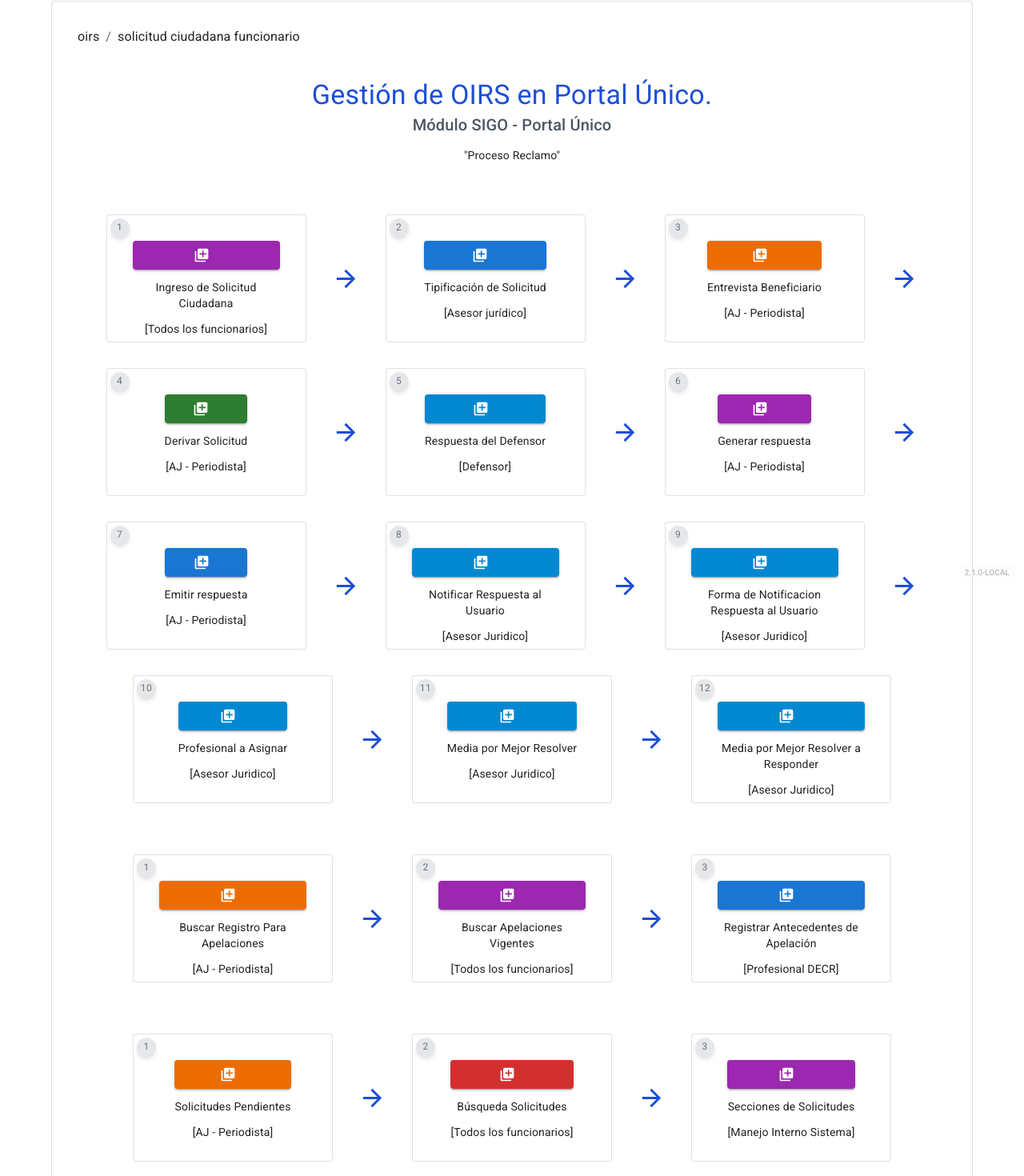
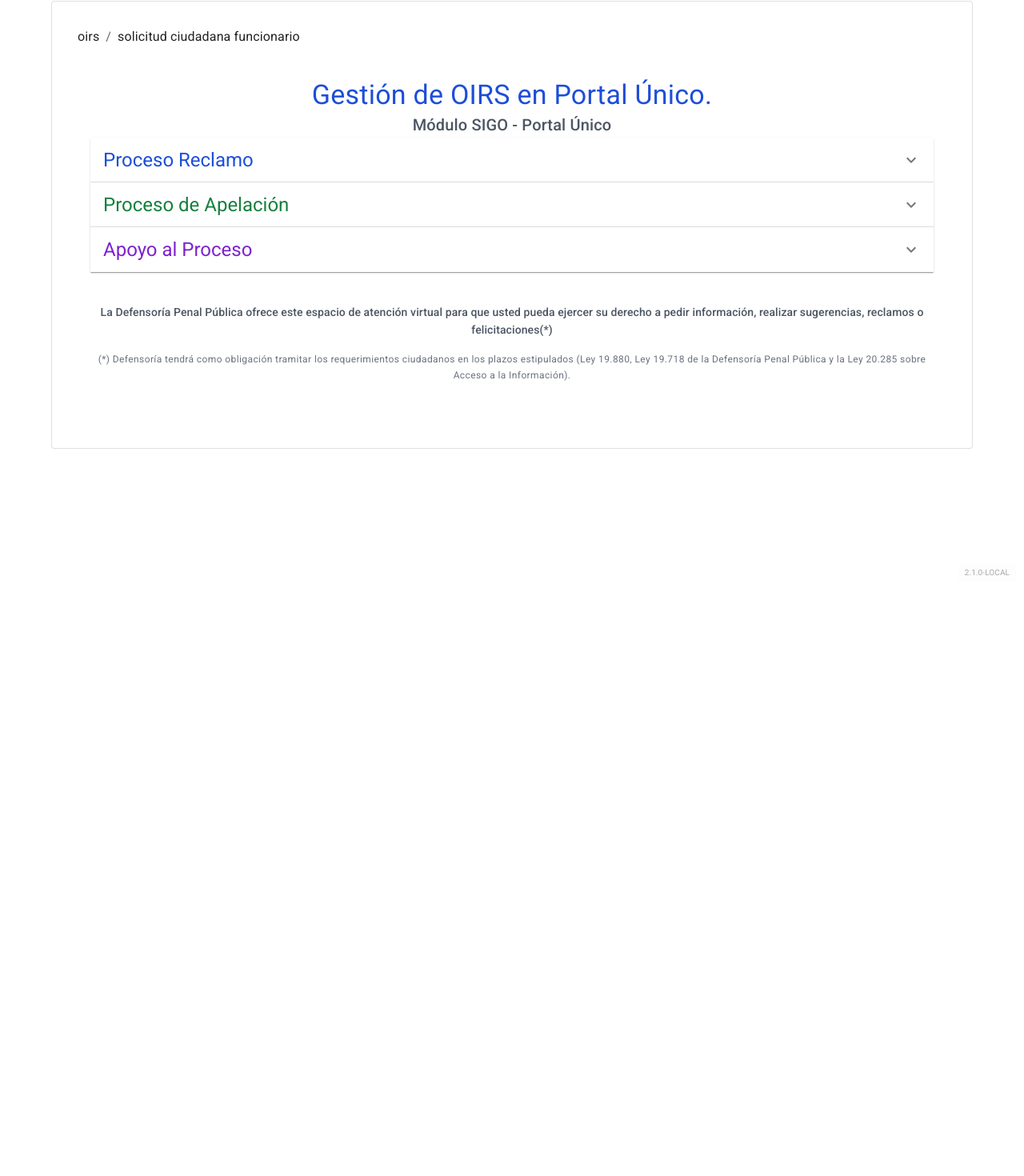
Before and after one commit to reneframirez/oirs-externo-frontend, a React (Vite) app: page /oirs/solicitud-ciudadana-funcionario in a window 1280 px wide. Shown: the part 63-1533 px from the top of the page at 80% size. After the commit the page ends 800 px from the top, so only its background shows below. Built offline with nearby package versions, Linux system fonts and the light colour scheme.

Commit message:
Integración Apelación

```diff
--- a/src/App.jsx
+++ b/src/App.jsx
@@ -29,8 +29,7 @@
 import AsignarProfesional from './pages/oirs/solicitud-ciudadana-funcionario/asignar-profesional';
 import MejorResolver from './pages/oirs/solicitud-ciudadana-funcionario/Apelaciones/mejor-resolver';
 import ResponderMmr from './pages/oirs/solicitud-ciudadana-funcionario/Apelaciones/responder-mmr';
-
-
+import DerivarApelacion from './pages/oirs/solicitud-ciudadana-funcionario/Apelaciones/derivar-apelacion';
 
 function App() {
 	useSesionExpiradaCheck();
@@ -75,6 +74,7 @@
 						<Route path='busqueda-apelaciones-vigentes' element= {<BusquedaApelacionesVigentes />} />
 						<Route path='registrar-antecedentes-apelacion' element= {<RegistrarAntecedentesApelacion />} />
                         <Route path="responder-mmr" element= {<ResponderMmr/>} />
+						<Route path="derivar-apelacion" element= {<DerivarApelacion/>} />
 					</Route>
 				</Route>
 			</Routes>
--- a/src/pages/oirs/solicitud-ciudadana-funcionario/Apelaciones/registrar-antecedentes-apelacion/RegistrarAntecedentesApelacion.jsx
+++ b/src/pages/oirs/solicitud-ciudadana-funcionario/Apelaciones/registrar-antecedentes-apelacion/RegistrarAntecedentesApelacion.jsx
@@ -86,7 +86,7 @@
       <Grid container spacing={3}>
       <Grid item xs={12}>
             <Typography variant="h5" gutterBottom sx={{ mt: 4 }}>
-                Ingresar Resolución
+                Ingresar Oficio
             </Typography>
         </Grid>
         <Grid item xs={12}>
--- a/src/pages/oirs/solicitud-ciudadana-funcionario/index.jsx
+++ b/src/pages/oirs/solicitud-ciudadana-funcionario/index.jsx
@@ -1,7 +1,9 @@
 // src/pages/Inicio.jsx
-import { Box, Button, Card, CardContent, Typography } from '@mui/material';
+import React from 'react';
+import { Box, Button, Card, CardContent, Typography, Accordion, AccordionSummary, AccordionDetails } from '@mui/material';
 import AddToPhotosIcon from '@mui/icons-material/AddToPhotos';
 import ArrowForwardIcon from '@mui/icons-material/ArrowForward';
+import ExpandMoreIcon from '@mui/icons-material/ExpandMore';
 import { Link, Outlet, useLocation } from 'react-router-dom';
 
 const SolicitudCiudadanaFuncionario = () => {
@@ -44,42 +46,69 @@
         url: 'generar-respuesta',
         titulo: 'Generar respuesta',
         rol: '[AJ - Periodista]',
-        color: 'secondary'
+        color: 'error'
     },
     {
         url: 'emitir-respuesta',
         titulo: 'Emitir respuesta',
         rol: '[AJ - Periodista]',
-        color: 'primary'
+        color: 'secondary'
     },
     {
       url: 'notificar-respuesta',
       titulo: 'Notificar Respuesta al Usuario',
       rol: '[Asesor Juridico]',
-      color: 'info'
+      color: 'primary'
     },
     {
       url: 'recepcion-notificacion',
       titulo: 'Forma de Notificacion Respuesta al Usuario',
       rol: '[Asesor Juridico]',
+      color: 'warning'
+    },
+  ];
+
+  const apelacionCardsData = [
+    {
+      url: 'apelaciones-busqueda-registro',
+      titulo: 'Ingresar Apelacion',
+      rol: '[AJ - Periodista]',
+      color: 'secondary'
+    },
+    {
+      url: 'derivar-apelacion',
+      titulo: 'Derivar Apelación',
+      rol: '[Jefe Gabinete]',
       color: 'info'
     },
     {
       url: 'asignar-profesional',
       titulo: 'Profesional a Asignar',
-      rol: '[Asesor Juridico]',
-      color: 'info'
+      rol: '[Jefe DECR]',
+      color: 'success'
     },
     {
       url: 'mejor-resolver',
-      titulo: 'Media por Mejor Resolver',
-      rol: '[Asesor Juridico]',
-      color: 'info'
+      titulo: 'Solicitar Media por Mejor Resolver',
+      rol: '[Profesional DECR]',
+      color: 'error'
     },
     {
       url: 'responder-mmr',
-      titulo: 'Media por Mejor Resolver a Responder',
+      titulo: 'Responder Media por Mejor Resolver',
       rol: '[Asesor Juridico]',
+      color: 'primary'
+    },
+    {
+      url: 'registrar-antecedentes-apelacion',
+      titulo: 'Registrar Antecedentes de Apelación',
+      rol: '[Profesional DECR]',
+      color: 'warning'
+    },
+    {
+      url: 'busqueda-apelaciones-vigentes',
+      titulo: 'Buscar Apelaciones Vigentes',
+      rol: '[Todos los funcionarios]',
       color: 'info'
     },
   ];
@@ -89,7 +118,7 @@
       url: '/oirs/solicitud-ciudadana-funcionario/solicitudes-pendientes',
       titulo: 'Solicitudes Pendientes',
       rol: '[AJ - Periodista]',
-      color: 'warning'
+      color: 'secondary'
     },
     {
       url: 'busqueda',
@@ -101,30 +130,8 @@
       url: '/oirs/solicitud-ciudadana-funcionario/secciones',
       titulo: 'Secciones de Solicitudes',
       rol: '[Manejo Interno Sistema]',
-      color: 'secondary'
-    }
-  ];
-
-  const apelacionCardsData = [
-    {
-      url: 'apelaciones-busqueda-registro',
-      titulo: 'Buscar Registro Para Apelaciones',
-      rol: '[AJ - Periodista]',
-      color: 'warning'
-    },
-    {
-      url: 'busqueda-apelaciones-vigentes',
-      titulo: 'Buscar Apelaciones Vigentes',
-      rol: '[Todos los funcionarios]',
-      color: 'secondary'
-    },
-    {
-      url: 'registrar-antecedentes-apelacion',
-      titulo: 'Registrar Antecedentes de Apelación',
-      rol: '[Profesional DECR]',
       color: 'primary'
     },
-
   ];
 
 
@@ -147,17 +154,21 @@
           >
             Módulo SIGO - Portal Único
           </Typography>
-                    <Typography variant="body2" className="text-center pt-3">
-                      "Proceso Reclamo"
+
+          <Accordion>
+            <AccordionSummary expandIcon={<ExpandMoreIcon />}>
+              <Typography variant="h5" className="text-blue-700">
+                Proceso Reclamo
               </Typography>
-          <Box className="flex flex-col md:flex-row flex-wrap items-center justify-center gap-8 pt-16">
+            </AccordionSummary>
+            <AccordionDetails>
+              <Box className="flex flex-col md:flex-row flex-wrap items-center justify-center gap-8 pt-4">
                 {cardsData.map((card, index) => (
-              <>
+                  <React.Fragment key={index}>
                     <Card
-                  key={index}
                       variant="outlined"
                       className="flex flex-col items-center p-4 relative"
-                  sx={{ width: { xs: '100%', sm: '250px' }, height: '160px' }}
+                      sx={{ width: { xs: '100%', sm: '250px' }, height: '160px', borderRadius: '16px' }}
                     >
                       <CardContent>
                         <Box className="absolute top-1 left-1 w-6 h-6 rounded-full bg-gray-200 shadow-md flex items-center justify-center">
@@ -188,19 +199,26 @@
                         <ArrowForwardIcon fontSize="large" className="text-blue-700 hidden md:block" />
                       </Box>
                     )}
-              </>
+                  </React.Fragment>
                 ))}
               </Box>
+            </AccordionDetails>
+          </Accordion>
 
-          {/*  [[[[  FLUJO APELACIONES   ]]]]] */}
-          <Box className="flex flex-col md:flex-row flex-wrap items-center justify-center gap-8 pt-16">
+          <Accordion>
+            <AccordionSummary expandIcon={<ExpandMoreIcon />}>
+              <Typography variant="h5" className="text-green-700">
+                Proceso de Apelación
+              </Typography>
+            </AccordionSummary>
+            <AccordionDetails>
+              <Box className="flex flex-col md:flex-row flex-wrap items-center justify-center gap-8 pt-4">
                 {apelacionCardsData.map((card, index) => (
-              <>
+                  <React.Fragment key={index}>
                     <Card
-                  key={index}
                       variant="outlined"
                       className="flex flex-col items-center p-4 relative"
-                  sx={{ width: { xs: '100%', sm: '250px' }, height: '160px' }}
+                      sx={{ width: { xs: '100%', sm: '250px' }, height: '160px', borderRadius: '16px' }}
                     >
                       <CardContent>
                         <Box className="absolute top-1 left-1 w-6 h-6 rounded-full bg-gray-200 shadow-md flex items-center justify-center">
@@ -228,25 +246,29 @@
                     </Card>
                     {index < apelacionCardsData.length - 1 && (
                       <Box className="flex items-center justify-center">
-                    <ArrowForwardIcon fontSize="large" className="text-blue-700 hidden md:block" />
+                        <ArrowForwardIcon fontSize="large" className="text-green-700 hidden md:block" />
                       </Box>
                     )}
-              </>
+                  </React.Fragment>
                 ))}
               </Box>
+            </AccordionDetails>
+          </Accordion>
 
-
-
-
-          {/*  [[[[  APOYO AL FLUJO   ]]]]] */}
-          <Box className="flex flex-col md:flex-row flex-wrap items-center justify-center gap-8 pt-16">
+          <Accordion>
+            <AccordionSummary expandIcon={<ExpandMoreIcon />}>
+              <Typography variant="h5" className="text-purple-700">
+                Apoyo al Proceso
+              </Typography>
+            </AccordionSummary>
+            <AccordionDetails>
+              <Box className="flex flex-col md:flex-row flex-wrap items-center justify-center gap-8 pt-4">
                 {apoyoCardsData.map((card, index) => (
-              <>
+                  <React.Fragment key={index}>
                     <Card
-                  key={index}
                       variant="outlined"
                       className="flex flex-col items-center p-4 relative"
-                  sx={{ width: { xs: '100%', sm: '250px' }, height: '160px' }}
+                      sx={{ width: { xs: '100%', sm: '250px' }, height: '160px', borderRadius: '16px' }}
                     >
                       <CardContent>
                         <Box className="absolute top-1 left-1 w-6 h-6 rounded-full bg-gray-200 shadow-md flex items-center justify-center">
@@ -274,14 +296,14 @@
                     </Card>
                     {index < apoyoCardsData.length - 1 && (
                       <Box className="flex items-center justify-center">
-                    <ArrowForwardIcon fontSize="large" className="text-blue-700 hidden md:block" />
+                        <ArrowForwardIcon fontSize="large" className="text-purple-700 hidden md:block" />
                       </Box>
                     )}
-              </>
+                  </React.Fragment>
                 ))}
               </Box>
-
-
+            </AccordionDetails>
+          </Accordion>
 
           <Box className="flex flex-col items-center justify-center py-10">
             <Typography
```
Lines whose indentation alone changed are shown as unchanged.
